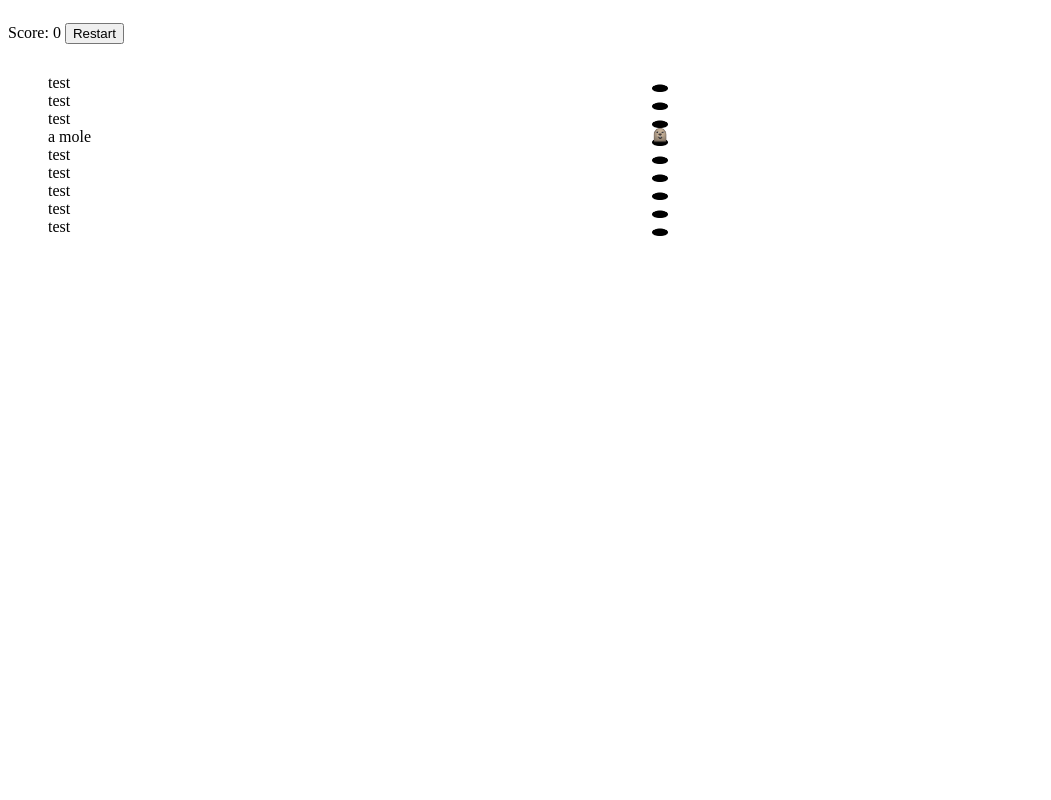
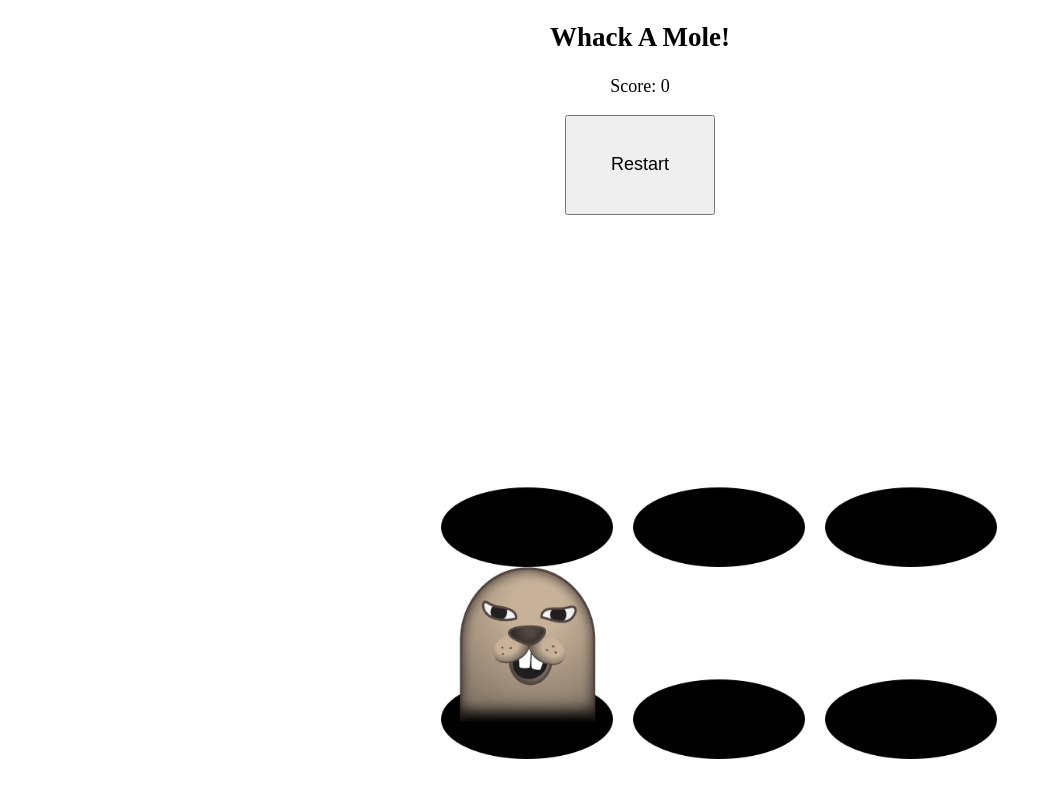
Before and after one commit to ahunt5/whack-a-mole, a React (Vite) app: page / in a window 1280 px wide. Both pictures are taken after a click on the button "Click Here To Play". Shown: the top 800 px of the page, without its empty margins (0-1051 px from the left). Built offline with nearby package versions, Linux system fonts and the light colour scheme.

Commit message:
custom cursor and styling

```diff
--- a/src/PlayGame.jsx
+++ b/src/PlayGame.jsx
@@ -18,17 +18,18 @@ export default function PlayGame() {
   const { score } = useGame();
   return (
     <section className="game-board">
-      <span>
-        <p className="score-restart">Score: {score}</p>{" "}
-        <button className="score-restart" onClick={stop}>
+      <div id="score-container">
+        <h1>Whack A Mole!</h1>
+        <p className="scoreboard">Score: {score}</p>{" "}
+        <button className="restart" onClick={stop}>
           Restart
         </button>
-        <ul className="board">
-          {board.map((holeHasMole, id) => (
-            <MakeHole key={id} holeHasMole={holeHasMole} />
-          ))}
-        </ul>
-      </span>
+      </div>
+      <ul className="board">
+        {board.map((holeHasMole, id) => (
+          <MakeHole key={id} holeHasMole={holeHasMole} />
+        ))}
+      </ul>
     </section>
   );
 }
@@ -37,11 +38,7 @@ function MakeHole({ holeHasMole }) {
   // if the hole has a mole, give it the class mole and make it clickable
   const { whack } = useGame();
   if (holeHasMole === true)
-    return (
-      <li onClick={whack} className="hole mole">
-        a mole
-      </li>
-    );
+    return <li onClick={whack} className="hole mole"></li>;
   // if not, set class to hole
-  return <li className="hole">test</li>;
+  return <li className="hole"></li>;
 }
--- a/src/game.css
+++ b/src/game.css
@@ -1,6 +1,35 @@
-.score-restart {
-  display: inline-block;
+.scoreboard,
+.restart {
+  gap: 10px;
+}
+#score-container,
+.welcome {
+  text-align: center;
+  font-size: large;
 }
 .board {
   list-style-type: none;
+  display: grid;
+  grid-template-columns: repeat(3, 1fr);
+  grid-auto-rows: auto;
+  gap: rem;
+  padding: 10rem;
+  max-width: 33%;
+  margin: auto;
 }
+.hole,
+.mole {
+  width: 12rem;
+  height: 12rem;
+}
+.mole:hover {
+  cursor: url("/hammer.png"), auto !important;
+}
+.hole {
+  cursor: not-allowed;
+}
+button {
+  height: 100px;
+  width: 150px;
+  font-size: large;
+}
```
Also changed, not shown: public/hammer.png (added).
